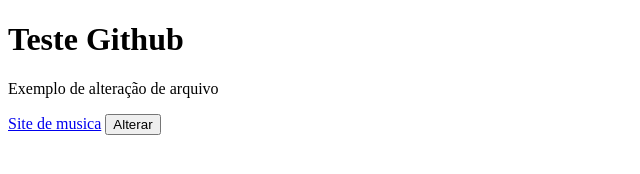
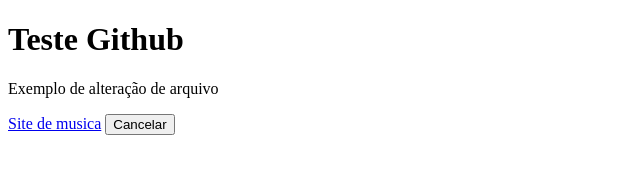
Before and after one commit to YgorGoncalves754/ALBU, a plain HTML site: page index.html in a window 1280 px wide. Shown: the full height of the page, 0-640 px from the left. Drawn offline with Linux system fonts and the light colour scheme.

Commit message:
Update index.html

```diff
--- a/index.html
+++ b/index.html
@@ -9,6 +9,6 @@
     <h1>Teste Github</h1>
     <p>Exemplo de alteração de arquivo</p>
     <a href="https://www.vagalume.com.br/enrique-iglesias/bailando-feat-descemer-bueno-gente-de-zona-traducao.html">Site de musica</a>
-    <button>Alterar</button>
+    <button>Cancelar</button>
 </body>
 </html>
```
